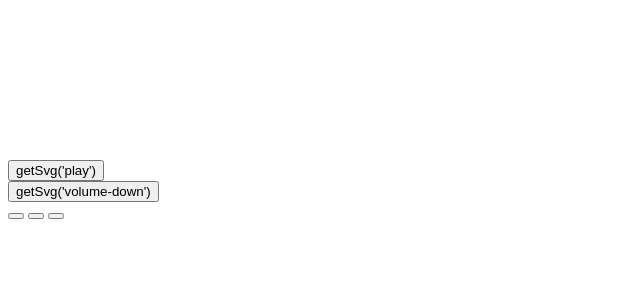
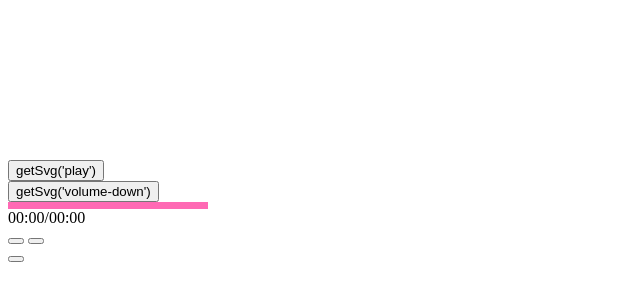
Before and after one commit to Yuuki221/IcyPlayer, a plain HTML site: page test_svg/index.html in a window 1280 px wide. Shown: the part 246-546 px from the top of the page, without its empty margins (0-640 px from the left). Drawn offline with Linux system fonts and the light colour scheme; grey boxes are pictures that could not be loaded.

Commit message:
modified html also ~~

```diff
--- a/test_svg/index.html
+++ b/test_svg/index.html
@@ -38,9 +38,27 @@
 							</div>
 						</div>
 					</div>
+					<div class="icyplyr-play-progress">
+						<div class="icyplyr-play-progress-wrap">
+							<div class="icyplyr-play-bar-wrap" style="background : hotpink; height: 7px; width:200px;">
+								<span class="icyplyr-play-bar-inner"></span>
+							</div>
+						</div>
+					</div>
+					<div class="icyplyr-playtime">
+						<div class="icyplyr-playtime-wrap">
+							<span class="icyplyr-played">00:00<span>/<span class="icyplyr-totaltime">00:00</span>
+						</div>
+					</div>
 					<button class="commet"></button>
 					<button class="setting"></button>
-					<button class="full"></button>
+					<div class="icyplyr-full">
+						<div class="icyplyr-full-wrap">
+							<button class="full">
+
+							</button>
+						</div>
+					</div>
 				</div>
 			</div>
 			<div class="side-bar-area">
```
